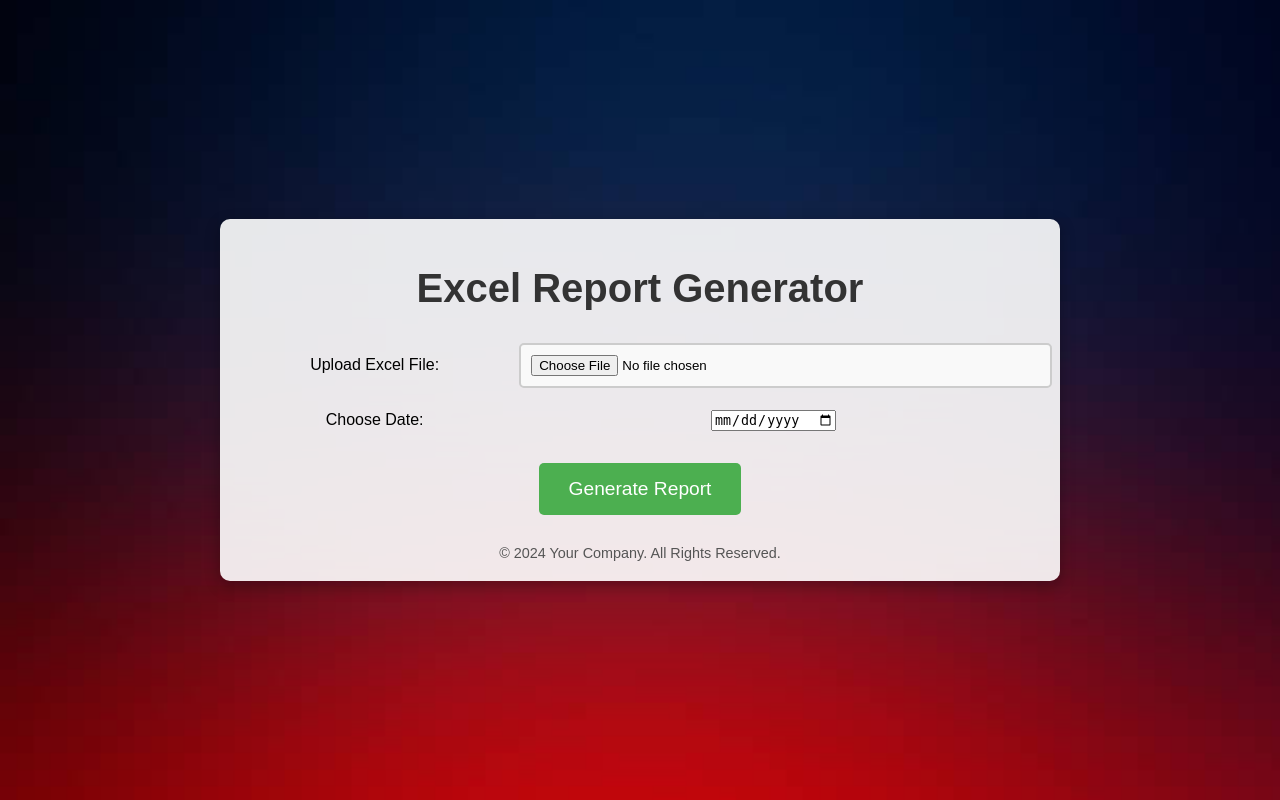
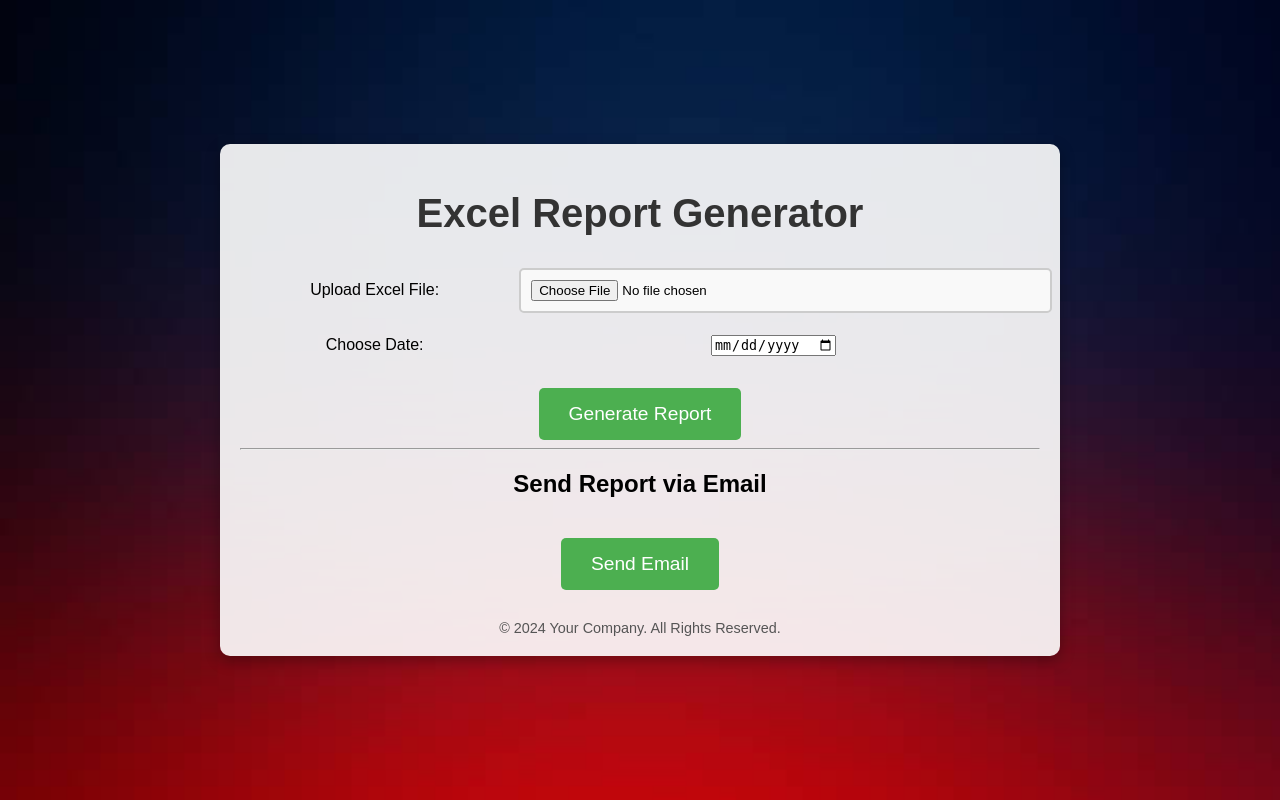
Before and after one commit to Mananya-Gaur/EXCEL-REPORT-GEN, a Flask app: page / in a window 1280 px wide. Run offline with Flask 3, Linux system fonts and the light colour scheme.

Commit message:
Update index.html

```diff
--- a/Templates/index.html
+++ b/Templates/index.html
@@ -9,6 +9,7 @@
 <body>
     <div class="container">
         <h1>Excel Report Generator</h1>
+        <!-- Form for uploading file and generating the report -->
         <form action="/" method="post" enctype="multipart/form-data">
             <table>
                 <tr>
@@ -28,9 +29,18 @@
                     </td>
                 </tr>
             </table>
-            <button type="submit">Generate Report</button>
+            <button type="submit" class="btn btn-primary">Generate Report</button>
         </form>
-        <footer>
+
+        <hr>
+
+        <!-- Form for sending the generated report via email -->
+        <form action="/send_email" method="post">
+            <h2>Send Report via Email</h2>
+            <button type="submit" class="btn btn-success">Send Email</button>
+        </form>
+
+        <footer class="mt-5">
             &copy; 2024 Your Company. All Rights Reserved.
         </footer>
     </div>
```
